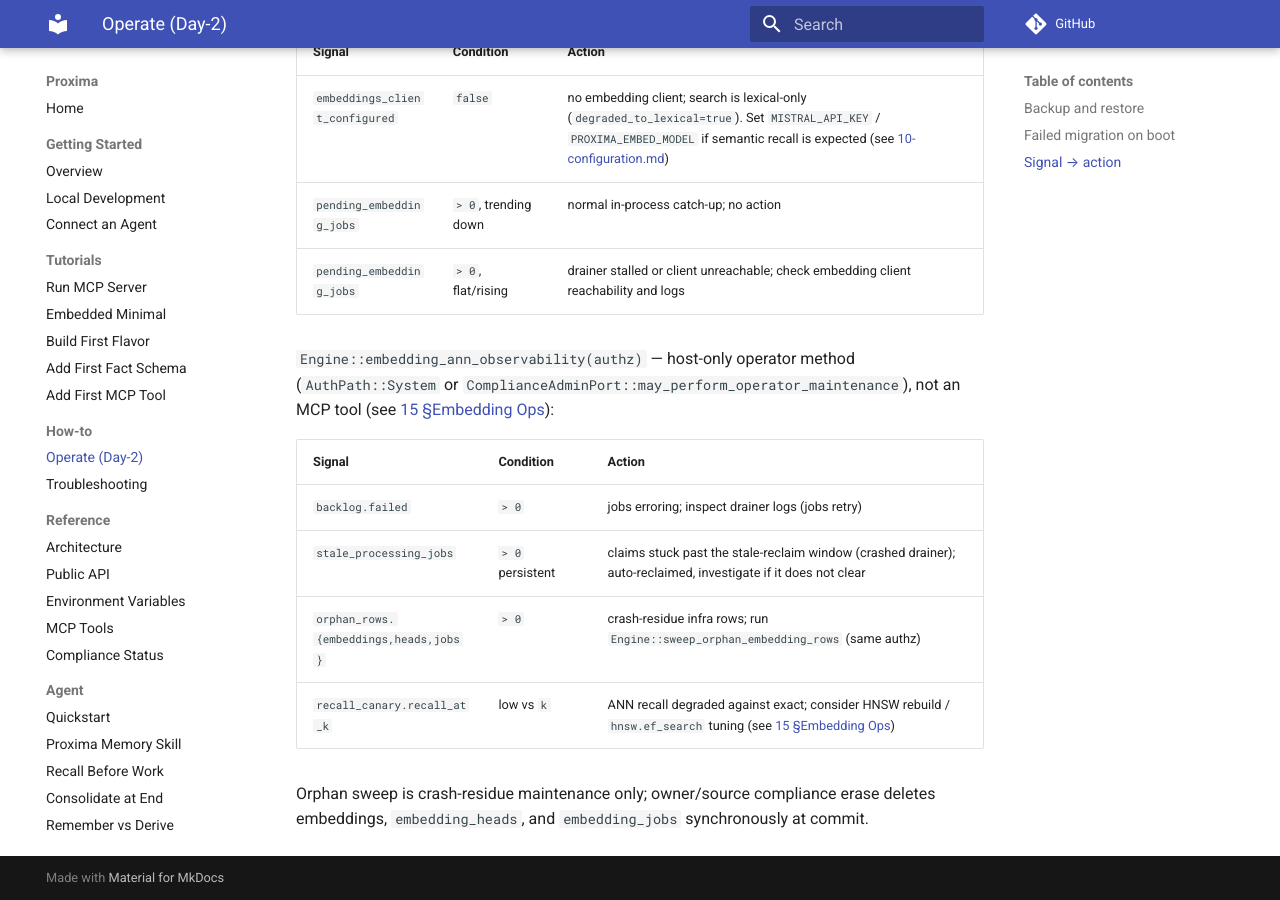
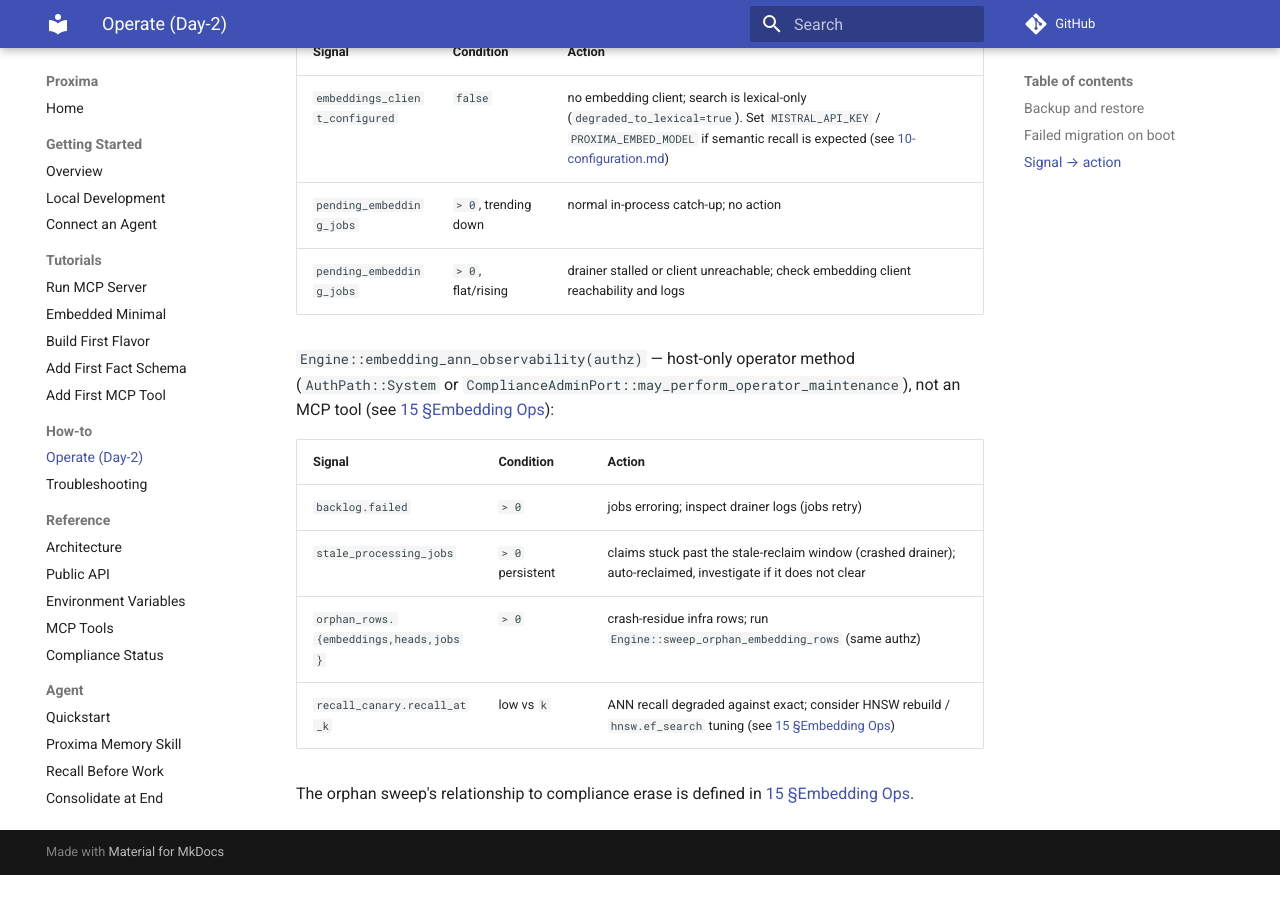
Before and after one commit to Aquilo-Solution-S/Proxima, an MkDocs documentation site: the page built from docs/how-to/operate.md, in a window 1280 px wide and 900 px high, scrolled down 1389 px. Built offline with MkDocs 1.6.1 and Material for MkDocs 9.7.7, drawn with Linux system fonts in a browser that asks for light colours; comment, search, counter and statistics services are not loaded; after the commit the page ends 2264 px from its top, so only the background shows below that.

Commit message:
fix(storage-pg): restore shipped 0008 migration bytes; dedup operate doc
Comment-only edits to the already-applied 0008_v005.sql changed its sqlx
SHA-384 checksum, which fails every v0.0.5-migrated database's boot with
MigrateError::VersionMismatch(8). Shipped migrations are immutable; the
planning-reference cleanup cannot apply to this file.

operate.md restated the compliance-erase/orphan-sweep split from
15-deployment.md; replaced with a cross-reference.

Co-Authored-By: Claude Fable 5 <noreply@anthropic.com>

```diff
--- a/docs/how-to/operate.md
+++ b/docs/how-to/operate.md
@@ -61,6 +61,5 @@ not an MCP tool (see [15 §Embedding Ops](../15-deployment.md#embedding-ops)):
 | `orphan_rows.{embeddings,heads,jobs}` | `> 0` | crash-residue infra rows; run `Engine::sweep_orphan_embedding_rows` (same authz) |
 | `recall_canary.recall_at_k` | low vs `k` | ANN recall degraded against exact; consider HNSW rebuild / `hnsw.ef_search` tuning (see [15 §Embedding Ops](../15-deployment.md#embedding-ops)) |
 
-Orphan sweep is crash-residue maintenance only; owner/source compliance erase
-deletes embeddings, `embedding_heads`, and `embedding_jobs` synchronously at
-commit.
+The orphan sweep's relationship to compliance erase is defined in
+[15 §Embedding Ops](../15-deployment.md#embedding-ops).
```
Also changed, not shown: 1 other file.
